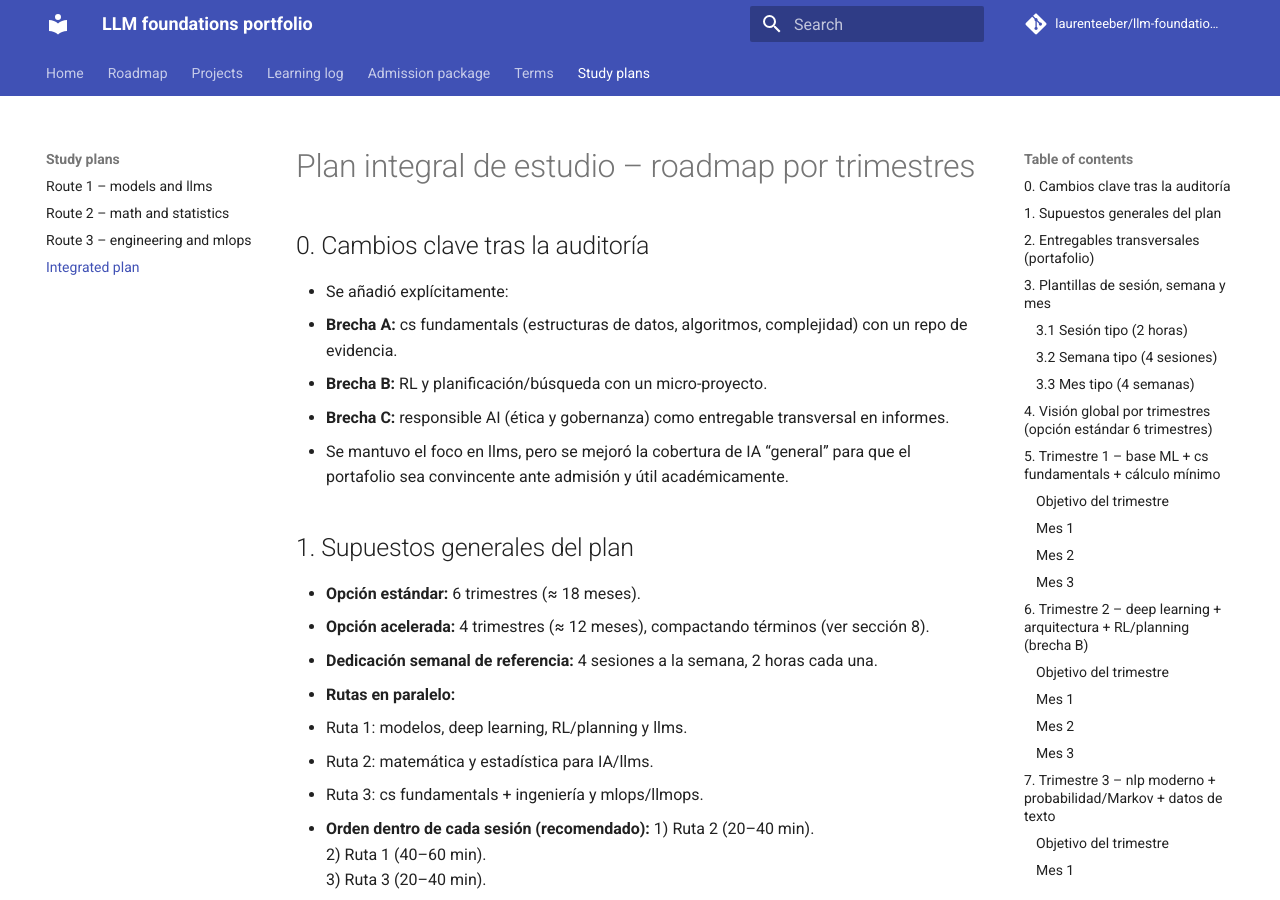
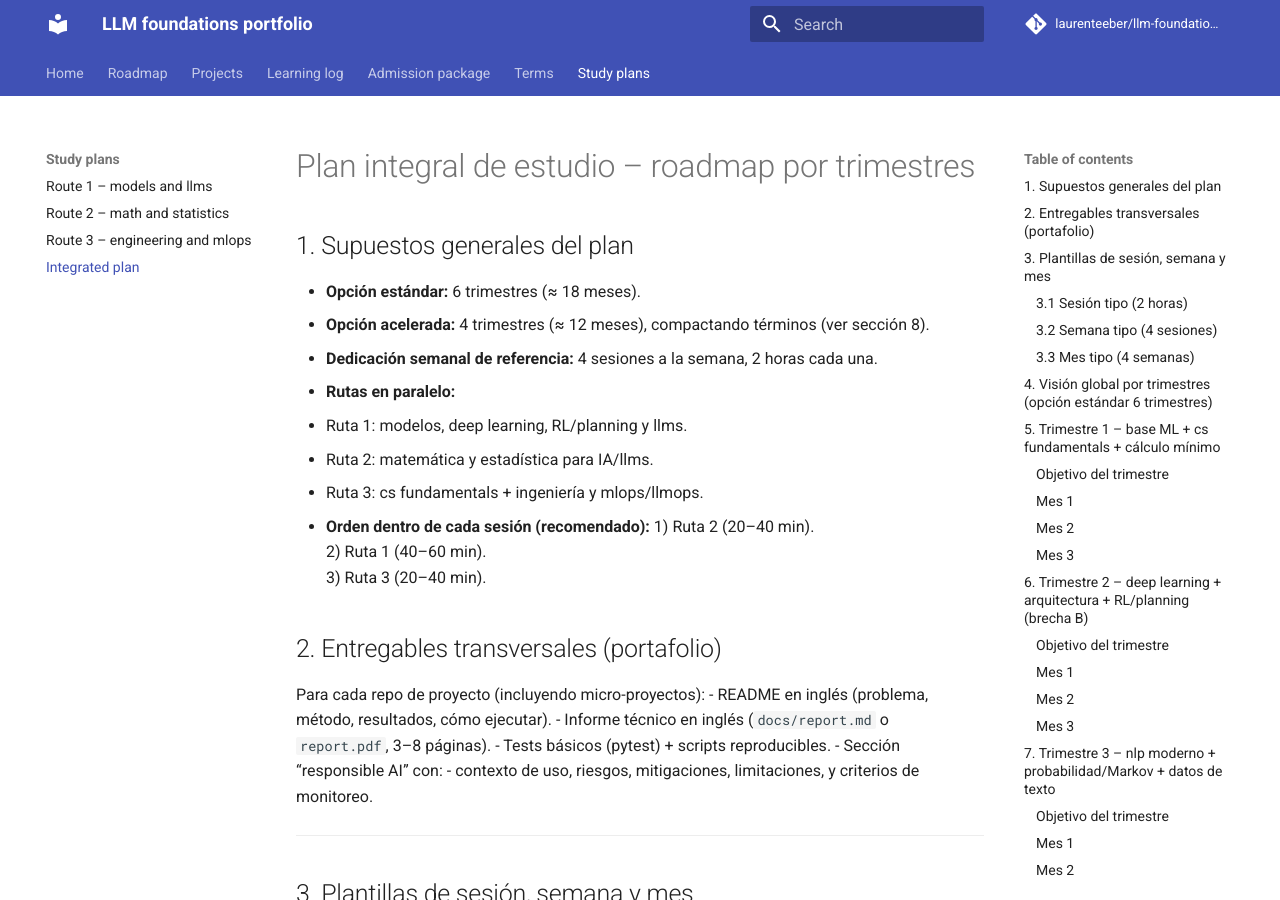
Before and after one commit to LaurenteEber/llm-foundations-portfolio, an MkDocs documentation site: the page built from docs/roadmaps/integrated_roadmap.md, in a window 1280 px wide and 900 px high. Built offline with MkDocs 1.6.1 and Material for MkDocs 9.7.7, drawn with Linux system fonts in a browser that asks for light colours; comment, search, counter and statistics services are not loaded.

Commit message:
Clarifications in study plans

```diff
--- a/docs/roadmaps/integrated_roadmap.md
+++ b/docs/roadmaps/integrated_roadmap.md
@@ -1,12 +1,4 @@
 # Plan integral de estudio – roadmap por trimestres
-
-## 0. Cambios clave tras la auditoría
-
-- Se añadió explícitamente:
-  - **Brecha A:** cs fundamentals (estructuras de datos, algoritmos, complejidad) con un repo de evidencia.
-  - **Brecha B:** RL y planificación/búsqueda con un micro-proyecto.
-  - **Brecha C:** responsible AI (ética y gobernanza) como entregable transversal en informes.
-- Se mantuvo el foco en llms, pero se mejoró la cobertura de IA “general” para que el portafolio sea convincente ante admisión y útil académicamente.
 
 ## 1. Supuestos generales del plan
 
```
Also changed, not shown: docs/learning_log.md (+3 -3 lines), docs/projects.md (+1 -1 lines), docs/roadmaps/route_1_models_llms.md (+0 -6 lines), docs/roadmaps/route_2_math_stats.md (+0 -6 lines), docs/roadmaps/route_3_engineering_mlops.md (+0 -6 lines).
